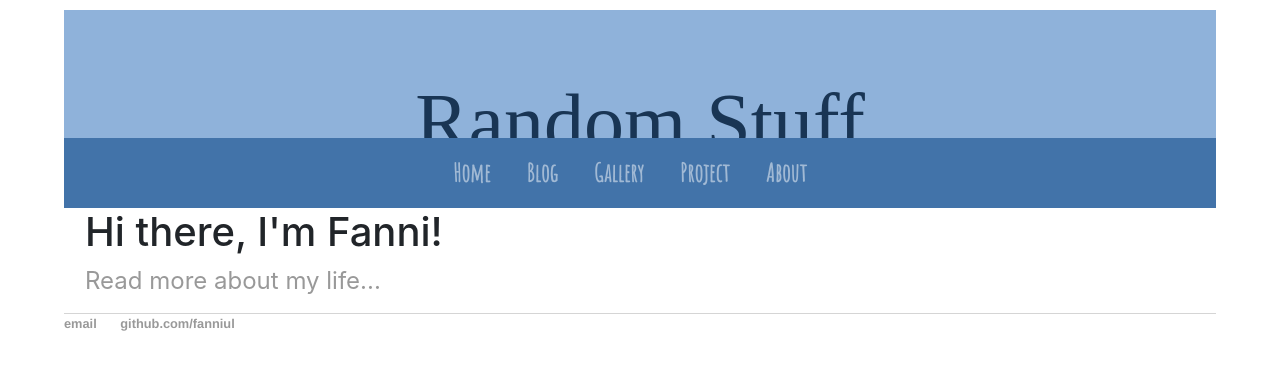
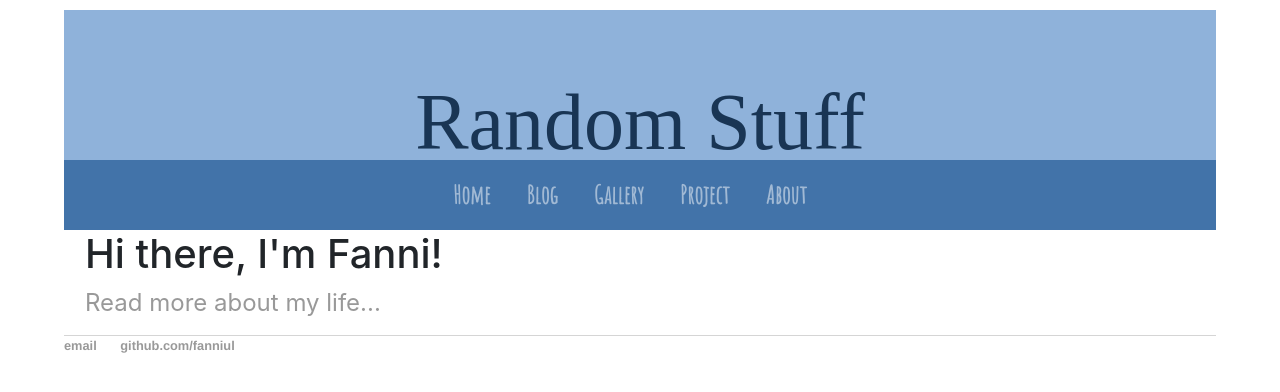
Before and after one commit to fanniul/fanniul.github.io, a Jekyll site: the page built from index.html, in a window 1280 px wide. Shown: the top 392 px of the page. Built offline with Jekyll 4.4.1, drawn with Linux system fonts in a browser that asks for light colours; some web fonts are replaced.

Commit message:
Update default.html

```diff
--- a/_layouts/default.html
+++ b/_layouts/default.html
@@ -19,7 +19,7 @@
 
 		<body>
 			<!-- Header -->
-			<div class="jumbotron jumbotron-fluid text-center bg-lightblue" style="margin-bottom:0; margin-top:0; height: 120px;">
+			<div class="jumbotron jumbotron-fluid text-center bg-lightblue" style="margin-bottom:0; margin-top:0; height: 150px;">
 			  <h1 style="font-family: Sophia;font-size: 80px;color:#193554;margin-top:0;margin-bottom:20px;" >Random Stuff</h1>
 			</div>
 			<!-- Nav Bar -->
```
